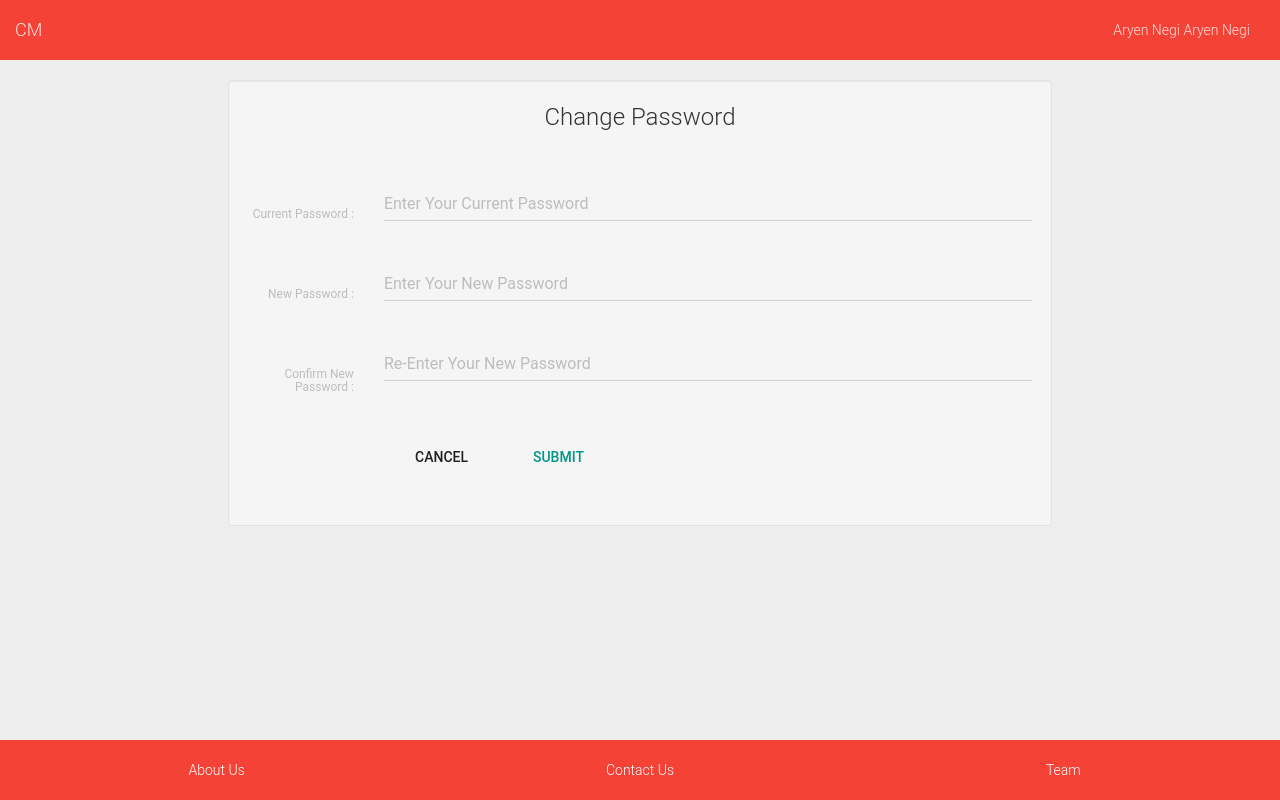
After one commit to AttendanceManager/attendance, a PHP site: page /changePassword.php in a window 1280 px wide. The commit adds this page. Run offline with PHP 8.4, Linux system fonts and the light colour scheme; a user stored in the database is signed in; a stand-in replaces the project's code that opens the database connection.

Commit message:
Change password feature integrated

```diff
--- a/StudentSignup.php
+++ b/StudentSignup.php
@@ -38,7 +38,7 @@ class resp
    // echo  $respFromDB;
     if($respFromDB ==0)
     {
-        $query = "INSERT INTO Students (RollNo, Name, EnrollmentNo, Semester, Password, Department, PhoneNo,SNo, SimID) VALUES ('$RollNo', '$Name', '$Enroll',$Sem , '$Pass', '$Dept','$Phone','$Serial', '$Sim')";
+        $query = "INSERT INTO StudentBase (RollNo, Name, EnrollmentNo, Semester, Password, Department, PhoneNo,SNo, SimID) VALUES ('$RollNo', '$Name', '$Enroll',$Sem , '$Pass', '$Dept','$Phone','$Serial')";
         $result = $conn->query($query);
 
         $response->error = "0";
@@ -107,7 +107,7 @@ class resp
     function userExists($RollNo, $Name, $Serial)
     {
         require 'connect.php';
-        $query = "SELECT * FROM Students WHERE RollNo = '$RollNo'";
+        $query = "SELECT * FROM StudentBase WHERE RollNo = '$RollNo'";
         $result = $conn->query($query);
         if($conn->query($query))
         {
@@ -126,7 +126,7 @@ class resp
             }
             else
             {
-                $query = "SELECT * FROM Students WHERE SNo = '$Serial'";
+                $query = "SELECT * FROM StudentBase WHERE SNo = '$Serial'";
                 $result = $conn->query($query);
                 if($conn->query($query))
                 {
--- /dev/null
+++ b/changePassword.php
@@ -0,0 +1,174 @@
+
+    <!--
+        This is the Form for changing the password for the user.
+        Kindly logout the user as soon as he changes his password
+        as there is a bug in twitter bootstrap that makes
+        a nested tab impossible to be reactivated again.
+    --><?php
+    session_start();
+    $status =$_SESSION['status'];
+    $first_name =$_SESSION['first_name'];
+    $middle_name = $_SESSION['middle_name'];
+    $last_name = $_SESSION['last_name'];
+
+    $first_name = $first_name.' '.$middle_name;
+    $Email = $_SESSION['Email'];
+
+
+echo "
+
+    <head>
+    <meta charset='UTF-8'>
+    <meta name='viewport' content='width=device-width, initial-scale=1'>
+    <link rel='stylesheet' href='css/roboto.css' type='text/css'>
+    <link href='css/MatIco.css' rel='stylesheet'>
+    <link href='css/bootstrap.min.css' rel='stylesheet'>
+    <link href='css/bootstrap-material-design.css' rel='stylesheet'>
+    <link href='css/ripples.min.css' rel='stylesheet'>
+    <link href='css/snackbar.css' rel='stylesheet'>
+    <link href='css/responsivetable.css' rel='stylesheet'>
+    <title>Teacher Dashboard</title>
+    <script>
+
+        function passwordmatch() {
+            //Store the password field objects into variables ...
+            var pass1 = document.getElementById('newPassword');
+            var pass2 = document.getElementById('confirmNewPassword');
+            //Store the Confimation Message Object ...
+            var message = document.getElementById('confirmMessage');
+            var button = document.getElementById('button_group');
+            //Set the colors we will be using ...
+            var goodColor = '#66cc66';
+            var badColor = '#ff6666';
+            //Compare the values in the password field
+            //and the confirmation field
+            if (pass1.value == pass2.value) {
+                //The passwords match.
+                //Set the color to the good color and inform
+                //the user that they have entered the correct password
+                pass2.style.backgroundColor = goodColor;
+                message.style.color = goodColor;
+                message.innerHTML = 'Passwords Match!';
+                button.innerHTML = \"<button type='submit' class='btn btn-primary' id='submit_button'>Submit<div class='ripple-container'></div></button>\";
+            } else {
+                //The passwords do not match.
+                //Set the color to the bad color and
+                //notify the user.
+                pass2.style.backgroundColor = badColor;
+                message.style.color = badColor;
+                message.innerHTML = 'Passwords Do Not Match!';
+                button.innerHTML = 'Form Has An Error !';
+            }
+        }
+    </script>
+
+    </head>
+    <body>
+
+
+    <div class='bs-component'>
+        <div class='navbar navbar-danger'>
+            <div class='container-fluid'>
+                <div class='navbar-header'>
+                    <button type='button' class='navbar-toggle' data-toggle='collapse' data-target='.navbar-responsive-collapse'>
+                        <span class='icon-bar'></span>
+                        <span class='icon-bar'></span>
+                        <span class='icon-bar'></span>
+                      </button>
+                    <a class='navbar-brand' href='#'>CM</a>
+                </div>
+                <div class='navbar-collapse collapse navbar-responsive-collapse'>
+
+                    <ul class='nav navbar-nav navbar-right'>
+                        <li class=\"dropdown\">
+                          <a href=\"#\" class=\"dropdown-toggle\" data-toggle=\"dropdown\">$first_name</a>
+                          <ul class=\"dropdown-menu\">
+                            <li class=\"divider\"></li>
+                            <li><a href=\"test.php\">Sign Out <span class=\"glyphicon glyphicon-log-out pull-right\"></span></a></li>
+                          </ul>
+                        </li>
+                    </ul>
+                </div>
+            </div>
+        </div>
+    </div>
+
+
+    <!--BODY-->
+
+
+
+    <div class='col-md-2'></div>
+    <div class='col-md-8'>
+        <div class='well bs-component'>
+            <form class='form-horizontal'>
+                <fieldset>
+                    <legend style='text-align: center;'>
+                        Change Password
+                    </legend>
+                    <div class='form-group is-empty'>
+                        <label for='currentPassword' class='col-md-2 control-label'>Current Password :</label>
+                        <div class='col-md-10'>
+                            <input type='password' class='form-control' id='currentPassword' placeholder='Enter Your Current Password' name='currentPassword' required>
+                        </div>
+                    </div>
+                    <div class='form-group is-empty'>
+                        <label for='newPassword' class='col-md-2 control-label'>New Password :</label>
+                        <div class='col-md-10'>
+                            <input type='password' class='form-control' id='newPassword' placeholder='Enter Your New Password' name='newPassword' onKeyUp='passwordmatch();' required>
+                        </div>
+                    </div>
+                    <div class='form-group is-empty'>
+                        <label for='confirmNewPassword' class='col-md-2 control-label'>Confirm New Password :</label>
+                        <div class='col-md-10'>
+                            <input type='password' class='form-control' id='confirmNewPassword' placeholder='Re-Enter Your New Password' name='confirmNewPassword' onKeyUp='passwordmatch();' required>
+                        </div>
+                        <span id='confirmMessage' class='confirmMessage'></span>
+                    </div>
+                    <div class='form-group'>
+                        <div class='col-md-10 col-md-offset-2'>
+                            <a href='teacherDashboard.php'><button type='button' class='btn btn-default' >Cancel<div class='ripple-container'></div></button></a>
+                                    <span id='button_group'>
+                                        <button type='submit' class='btn btn-primary' id='submit_button'>Submit<div class='ripple-container'></div></button>
+                                    </span>
+                        </div>
+                    </div>
+                </fieldset>
+            </form>
+        </div>
+    </div>
+</div>
+</body>
+
+
+
+    <script src='js/jquery-1.10.2.min.js'></script>
+    <script src='js/bootstrap.min.js'></script>
+    <script src='js/ripples.min.js'></script>
+    <script src='js/material.min.js'></script>
+    <script src='js/snackbar.min.js'></script>
+    <script src='js/jquery.nouislider.min.js'></script>
+
+
+    <hr>
+<footer class=' bscomponent navbar navbar-fixed-bottom navbar-danger'>
+
+    <div class='container-fluid' style='padding:20px;'>
+        <div class='row'>
+            <div class='col-md-4' style='text-align:center;'>
+                <a href='#' style='color:#FFF;'>About Us</a>
+            </div>
+            <div class='col-md-4' style='text-align:center;color:#FFF;'>
+                <a href='#' style='color:#FFF;'>Contact Us</a>
+            </div>
+            <div class='col-md-4' style='text-align:center;color:#FFF;'>
+                <a href='#' style='color:#FFF;'>Team</a>
+            </div>
+        </div>
+    </div>
+</footer>
+
+
+";
+
+    ?>
```
Also changed, not shown: UpdateAttendance.php (+33 -23 lines), loginV.php (+8 -1 lines), showAttendanceOfMonth.php (+8 -0 lines), studentDashboard.php (+13 -1 lines), teacherBackend.php (+8 -5 lines), teacherDashboard.php (+75 -23 lines). Lines whose indentation alone changed are shown as unchanged.
